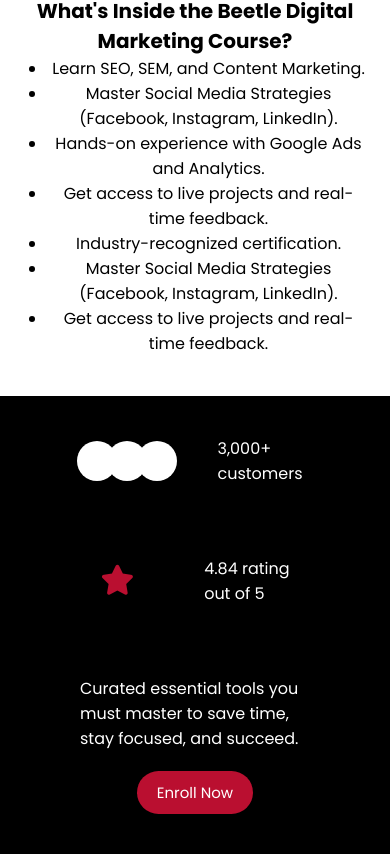
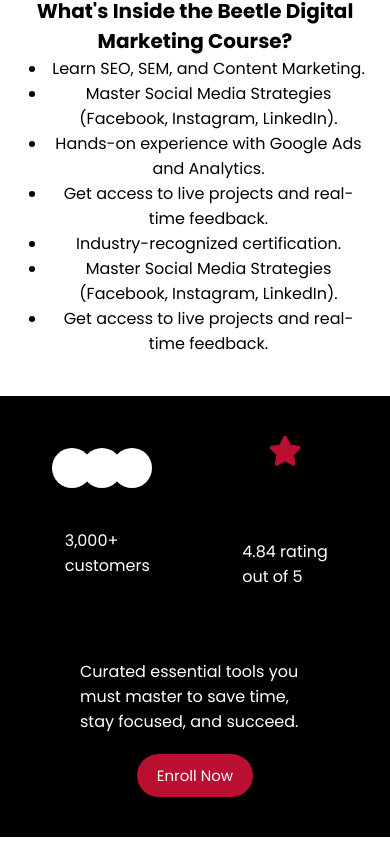
Before and after one commit to sanket-0904/task, a React (Vite) app in the folder static-website/: page / in a window 390 px wide. Shown: the part 1239-2093 px from the top of the page. Built offline with nearby package versions, Linux system fonts and the light colour scheme.

Commit message:
Enhance responsiveness of About and Navbar components with media queries

```diff
--- a/static-website/src/Components/About/About.css
+++ b/static-website/src/Components/About/About.css
@@ -139,6 +139,16 @@
   max-width: 300px;
 }
 
+@media (max-width: 1072px) {
+  .about {
+    flex-direction: column;
+    height: auto;
+    padding: 40px 50px;
+    justify-content: center;
+    align-items: center;
+  }
+}
+
 @media (max-width: 1024px) {
   .about {
     flex-direction: column;
@@ -175,12 +185,20 @@
     font-size: 40px;
   }
 
+  .cutomer {
+    flex-direction: column;
+    margin: 0;
+    padding: 0px 10px;
+  }
+
   .list {
     text-align: center;
   }
 
   .star {
+    flex-direction: column;
     border: none;
+    padding: 0px 10px;
   }
   .master {
     flex-direction: column;
--- a/static-website/src/Components/Navbar/Navbar.css
+++ b/static-website/src/Components/Navbar/Navbar.css
@@ -49,3 +49,15 @@
   border: 4px solid white;
   margin-left: -40px;
 }
+
+@media (max-width: 320px) {
+  .navbar {
+    flex-wrap: wrap;
+    align-items: center;
+    justify-content: center;
+  }
+
+  .navbar img {
+    width: 40%;
+  }
+}
```
